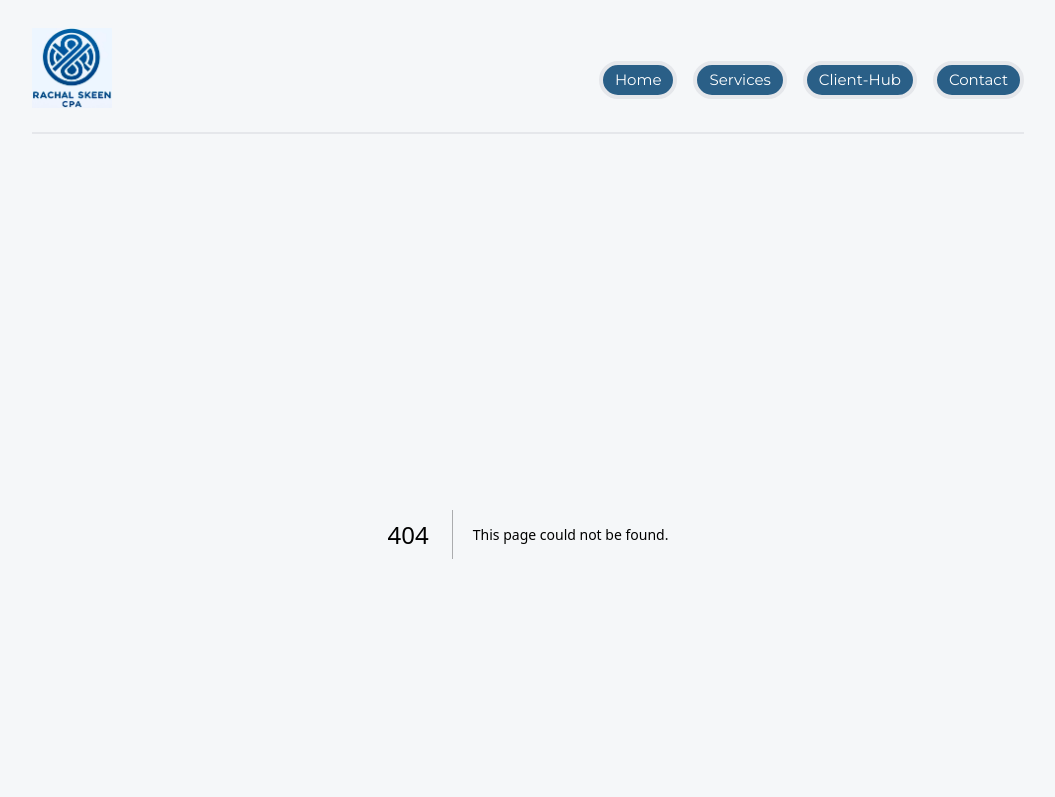
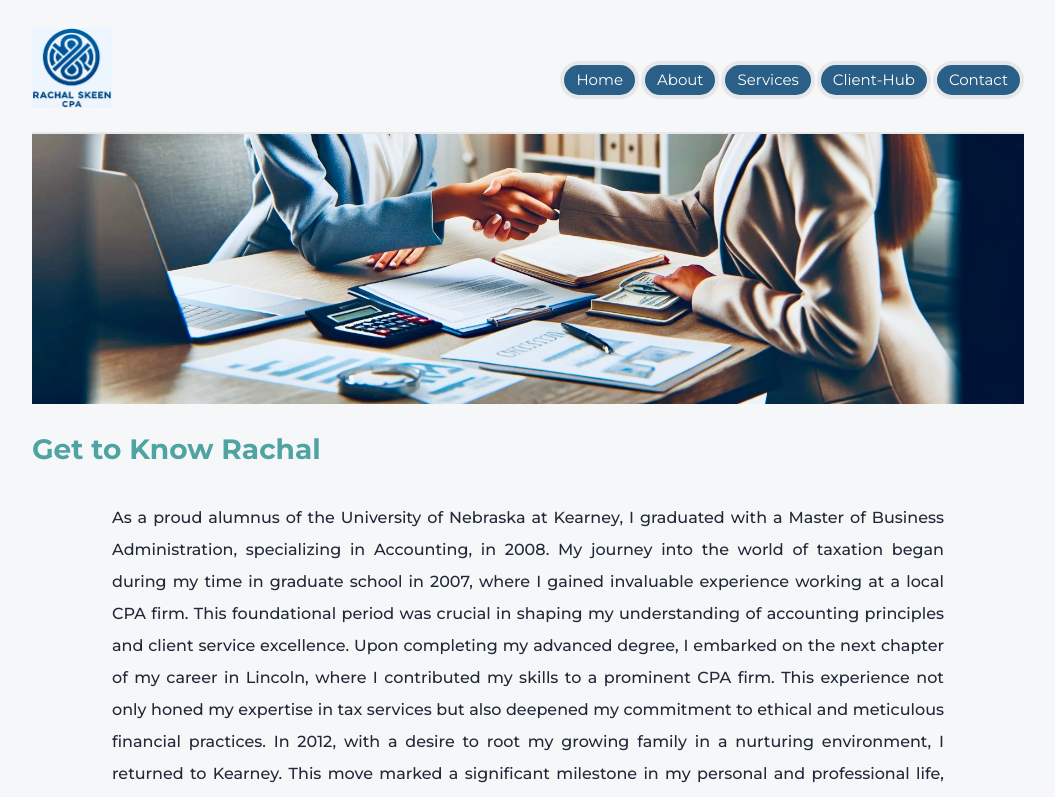
Before and after one commit to jellobear27/rachal-next, a Next.js app: page /about in a window 1280 px wide. Before the commit this address had no page. Shown: the top 797 px of the page, without its empty margins (112-1167 px from the left). Built offline with nearby package versions, Linux system fonts and the light colour scheme.

Commit message:
added about page, made other changes

```diff
--- /dev/null
+++ b/src/app/about/page.js
@@ -0,0 +1,33 @@
+import React from "react";
+import Image from "next/image";
+
+function about() {
+  return (
+    <div>
+       <a id="/about"></a>
+      <Image
+        className="w-full"
+        src="/about.jpeg"
+        alt="About"
+        width={1792}
+        height={488}
+      />
+      <div className="my-6"></div>
+      <p className="text-[#4fa3a1] font-bold  text-[28px]">
+        Get to Know Rachal
+      </p>
+      <div className="my-6"></div>
+      <p className="px-4 py-2 text-gray-800 text-justify font-medium text-sm lg:text-base leading-relaxed lg:leading-loose lg:px-20">
+        As a proud alumnus of the University of Nebraska at Kearney, I graduated with a Master of Business Administration, specializing in Accounting, in 2008. My journey into the world of taxation began during my time in graduate school in 2007, where I gained invaluable experience working at a local CPA firm. This foundational period was crucial in shaping my understanding of accounting principles and client service excellence.
+
+        Upon completing my advanced degree, I embarked on the next chapter of my career in Lincoln, where I contributed my skills to a prominent CPA firm. This experience not only honed my expertise in tax services but also deepened my commitment to ethical and meticulous financial practices.
+
+        In 2012, with a desire to root my growing family in a nurturing environment, I returned to Kearney. This move marked a significant milestone in my personal and professional life, leading to the establishment of Rachal Skeen CPA in 2018. My firm is a testament to my dedication to serving the Kearney community with integrity, precision, and a personalized approach to accounting.
+
+        I am deeply committed to the prosperity of our community and the success of its members. With a decade-long career in accounting and taxation, I bring a wealth of knowledge, experience, and a passion for fostering financial empowerment. At Rachal Skeen CPA, we look forward to continuing our contribution to the community's growth and wellbeing for many years to come.
+      </p>
+    </div>
+  );
+}
+
+export default about;
--- a/src/app/page.js
+++ b/src/app/page.js
@@ -8,8 +8,7 @@ import {
   HiThumbUp,
   HiShieldCheck,
 } from "react-icons/hi";
-import Link from 'next/link'
-
+import Link from "next/link";
 
 export default function Home() {
   return (
@@ -34,7 +33,10 @@ export default function Home() {
           </p>
           <br></br>
           <div className="mt-4">
-            <Link href="/contact" className="text-white text-full px-10 pb-2.5 py-2.5 bg-button-gradient rounded-full border-[0.5px] border-black transition duration-200 ease-in-out hover:bg-button-gradient-hover shadow-custom-dark">
+            <Link
+              href="/contact"
+              className="text-white text-full px-10 pb-2.5 py-2.5 bg-button-gradient rounded-full border-[0.5px] border-black transition duration-200 ease-in-out hover:bg-button-gradient-hover shadow-custom-dark"
+            >
               Reach Out
             </Link>
           </div>
@@ -64,29 +66,26 @@ export default function Home() {
           <HiClipboardCheck size={60} color="#4fa3a1" />
           <div className="ml-4">
             <p className="text-[#2a414f] text-[20px] font-bold">
-              Personal Tax Returns
+              Income tax preparation for:
             </p>
             <p className="text-[#2a414f]">
-              I prepare and file your tax returns <br />
-              tying together all your income <br />
-              sources through an open discussion
+              Individuals, Partnerships,
+              <br></br>Limited Liability Companies,<br></br> Corporations,
+              Estates and Trust <br></br>
             </p>
           </div>
         </div>
         {/* Second icon-text pair */}
         <div className="flex items-center">
-          <HiOutlineCurrencyDollar size={60} color="#4fa3a1" />
+          <HiOutlineCurrencyDollar size={100} color="#4fa3a1" />
           <div className="ml-4">
-            <p className="text-[#2a414f] text-[20px] font-bold">
-              Competitive Rates
-            </p>
+            <p className="text-[#2a414f] text-[20px] font-bold">Tax Planning</p>
             <p className="text-[#2a414f]">
-              I understand the value of your <br />
-              hard-earned money which is
+              I understand the value of your time
               <br />
-              why I've structured my pricing to <br />
-              ensure you receive top-notch <br />
-              service without overstretching your budget.
+              And the need to get your tax's done promptly, so you so
+              you can focus on your daily routine
+              <br />
             </p>
           </div>
         </div>
@@ -95,13 +94,10 @@ export default function Home() {
           <HiThumbUp size={60} color="#4fa3a1" />
           <div className="ml-4">
             <p className="text-[#2a414f] text-[20px] font-bold">
-              CPA Prepared from Beginning to End
+            Sales Tax filings
             </p>
             <p className="text-[#2a414f]">
-              As a CPA I don't just crunch numbers <br />
-              I bring a wealth of experience and strategic <br />
-              insight, ensuring that every financial decision <br />
-              is informed, compliant, and tailored to your unique goals.
+            Specializing in Quarterly payroll reports including W-2's
             </p>
           </div>
         </div>
@@ -110,14 +106,13 @@ export default function Home() {
           <HiShieldCheck size={60} color="#4fa3a1" />
           <div className="ml-4">
             <p className="text-[#2a414f] text-[20px] font-bold">
-              File a Return with Accuracy and Confidence
+            Support Services
             </p>
             <p className="text-[#2a414f]">
-              Entrust your finances to me, <br />
-              and experience the peace of mind that <br />
-              comes from knowing your financial matters <br />
-              are in the hands of a seasoned professional <br />
-              who's committed to excellence in every detail
+            Quarterly or annual review of books, <br />
+            Full-service bookkeeping, <br />
+            Monthly reconciliations, <br />
+            Financial Statement Preparation <br />
             </p>
           </div>
         </div>
--- /dev/null
+++ b/src/components/About.js
@@ -0,0 +1,11 @@
+
+"use client"
+import Image from "next/image";
+
+function About() {
+  return (
+    <div></div>
+  )
+}
+
+export default About
--- a/src/components/Header.js
+++ b/src/components/Header.js
@@ -12,6 +12,10 @@ function Header() {
     {
       title: "Home",
       link: "/",
+    },
+    {
+      title: "About",
+      link: "/about",
     },
     {
       title: "Services",
@@ -43,7 +47,7 @@ function Header() {
         />
       </div>
 
-      <div className="hidden md:flex gap-4">
+      <div className="hidden md:flex gap-0.5">
         {menuList.map((item, index) => {
           if (item.link.includes("#")) {
             return (
```
Also changed, not shown: public/about.jpeg (added).
